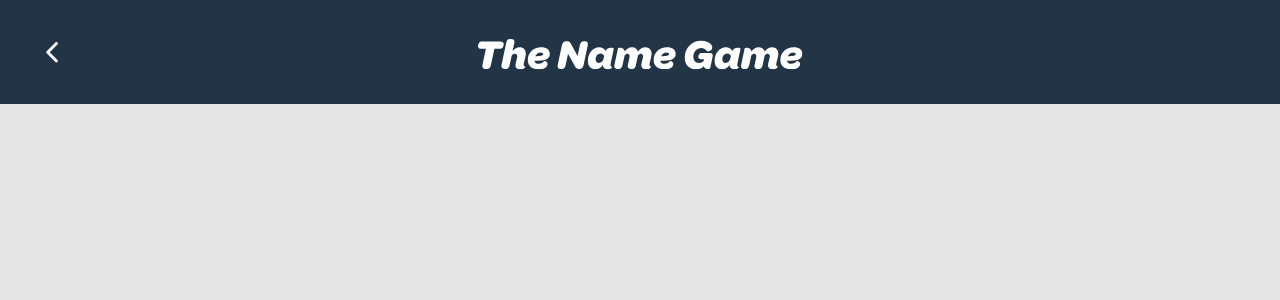
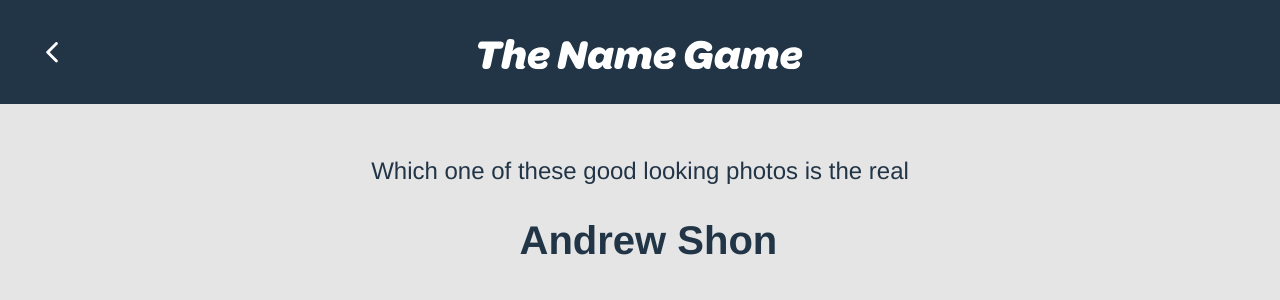
Before and after one commit to ashon96/name-game, a React (Create React App) app: page /game-page in a window 1280 px wide. Shown: the top 300 px of the page. Built offline with nearby package versions, Linux system fonts and the light colour scheme; no server answers.

Commit message:
Implement question and name text

```diff
--- a/src/components/Page/GamePage/index.tsx
+++ b/src/components/Page/GamePage/index.tsx
@@ -39,6 +39,12 @@ const GamePage: React.FC = () => {
           />
           <img src={title} className="title" alt="title-text" />
         </div>
+        <div className="game-contents">
+          <p className="question-text">
+            Which one of these good looking photos is the real
+          </p>
+          <p className="name">Andrew Shon</p>
+        </div>
       </div>
     </div>
   );
--- a/src/components/Page/GamePage/styles.css
+++ b/src/components/Page/GamePage/styles.css
@@ -32,3 +32,41 @@
   margin-right: auto;
   margin-top: 38.81px;
 }
+
+.question-text {
+  position: relative;
+  margin-left: auto;
+  margin-right: auto;
+  top: 16.41%;
+  bottom: 80.86%;
+  font-family: Helvetica;
+  font-style: normal;
+  font-weight: normal;
+  font-size: 24px;
+  line-height: 32px;
+  text-align: center;
+  color: #223547;
+  align-self: stretch;
+}
+
+.name {
+  position: relative;
+  width: 241px;
+  height: 48px;
+  margin-left: auto;
+  margin-right: auto;
+  white-space: nowrap;
+  top: 12%;
+  font-family: Helvetica;
+  font-style: normal;
+  font-weight: bold;
+  font-size: 40px;
+  line-height: 48px;
+  color: #223547;
+}
+
+.game-contents {
+  display: flex;
+  flex-direction: column;
+  align-items: flex-start;
+}
```
